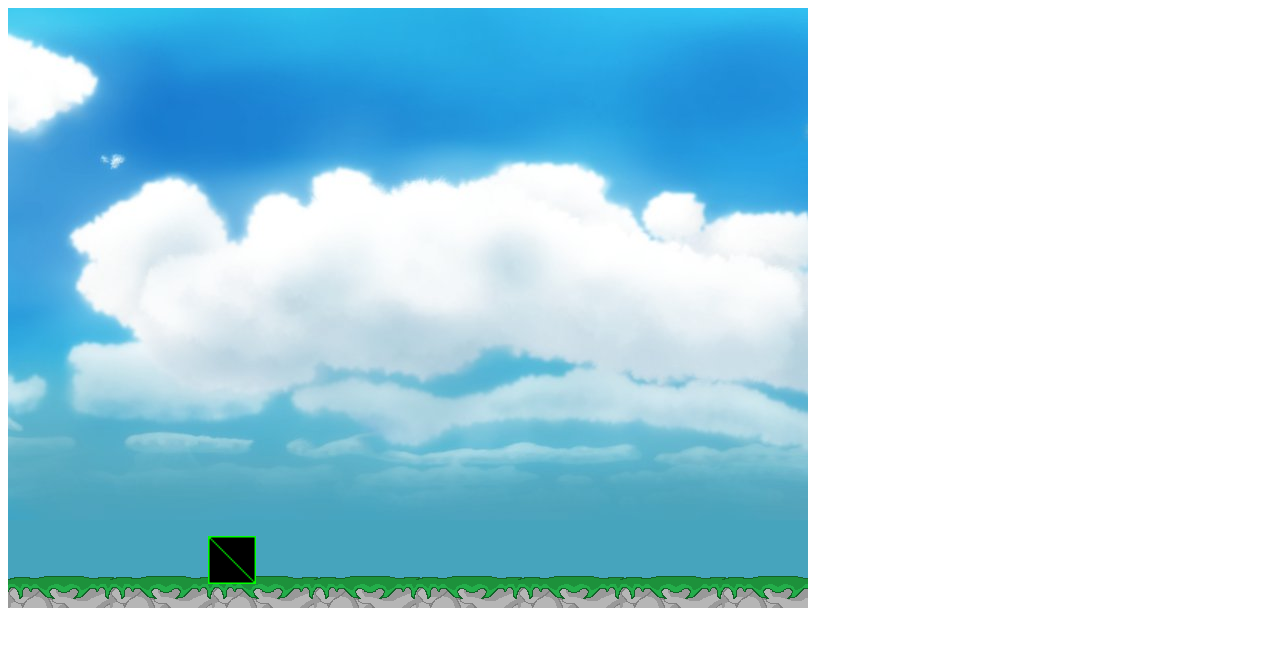
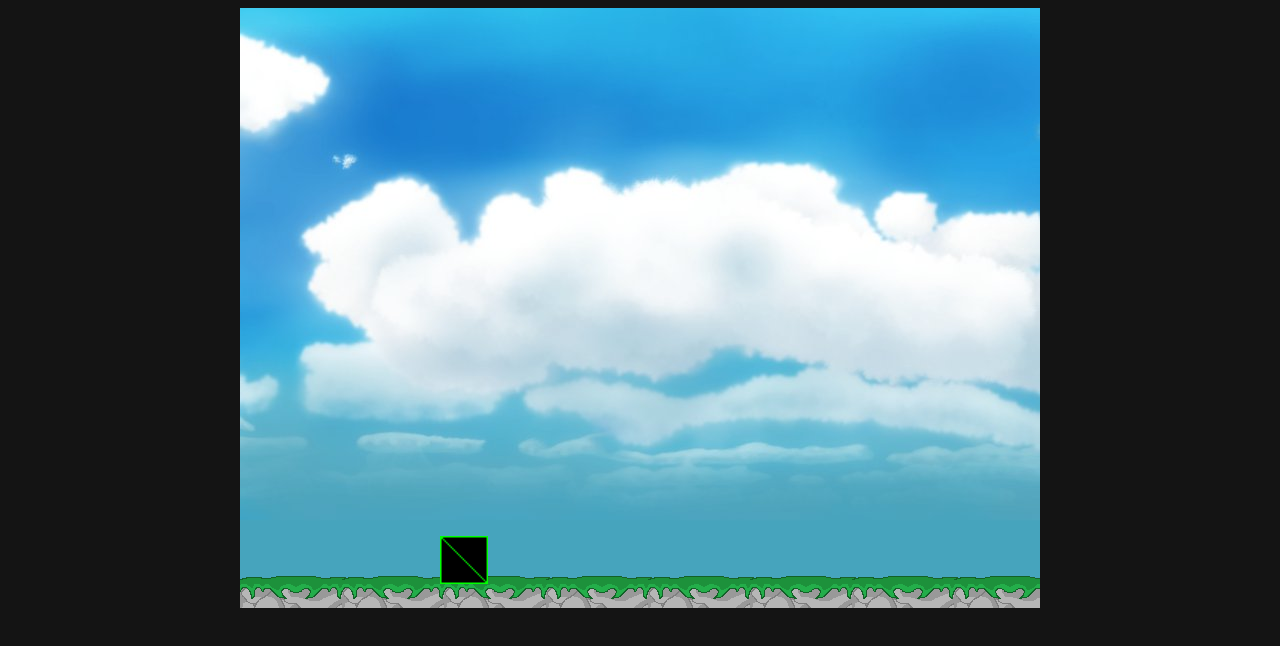
Before and after one commit to Lenloly/HTML5_Gaming, a plain HTML site: page index.html in a window 1280 px wide. Drawn offline with Linux system fonts and the light colour scheme.

Commit message:
CSS, floor, sky
Background noir + centrage du canvas, affichage du sol dans une boucle, remplacement d'un nouveau ciel

```diff
--- a/asset/CSS/styles.css
+++ b/asset/CSS/styles.css
@@ -0,0 +1,7 @@
+canvas {
+    margin: auto;
+}
+
+body {
+    background-color: #141414;
+}
--- a/asset/JS/main.js
+++ b/asset/JS/main.js
@@ -1,5 +1,5 @@
 
-var game = new Phaser.Game(800, 600, Phaser.CANVAS, 'phaser-example', { preload: preload, create: create, update: update, render: render });
+var game = new Phaser.Game(800, 600, Phaser.CANVAS, 'myGame', { preload: preload, create: create, update: update, render: render });
 
 function preload() {
 
@@ -8,6 +8,8 @@ function preload() {
     game.load.image('floor', 'asset/image/floor.png');
     game.load.image('background', 'asset/image/sky2.jpg');
     game.load.image('background2', 'asset/image/sky3.png');
+    game.load.image('background3', 'asset/image/sky4.png');
+    game.load.image('background4', 'asset/image/sky.png');
 
 }
 
@@ -39,6 +41,7 @@ function create() {
     player.scale.setTo(1.5, 1.5);
 
     game.physics.enable(player, Phaser.Physics.ARCADE);
+    game.physics.enable(floor, Phaser.Physics.ARCADE);
 
     player.body.collideWorldBounds = true;
     player.body.gravity.y = 1000;
@@ -109,8 +112,15 @@ function update() {
     if (jumpButton.isDown && player.body.onFloor()) {
         jumpMany++;
     }
-    if (jumpMany === 5) {
+
+    if (jumpMany === 1) {
         bg.loadTexture('background2');
+    }
+    if (jumpMany === 2) {
+        bg.loadTexture('background3');
+    }
+    if (jumpMany === 3) {
+        bg.loadTexture('background4');
     }
 
 
--- a/index.html
+++ b/index.html
@@ -4,6 +4,7 @@
     <meta charset="UTF-8">
     <title>Title</title>
     <script src="asset/JS/phaser.min.js"></script>
+    <link rel="stylesheet" href="asset/CSS/styles.css">
 </head>
 <body>
 
```
Also changed, not shown: 1 other file.
